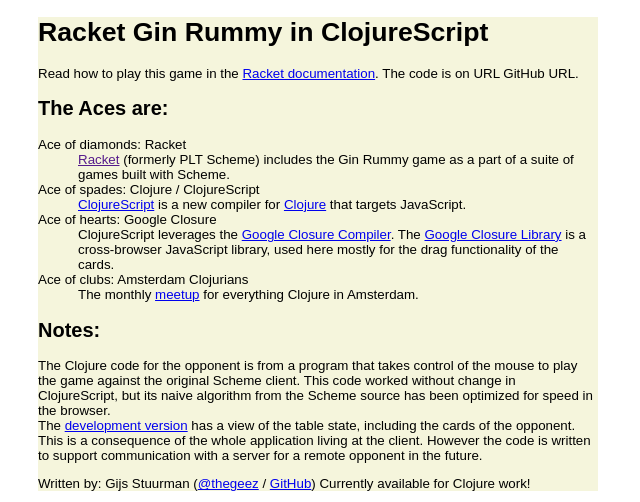
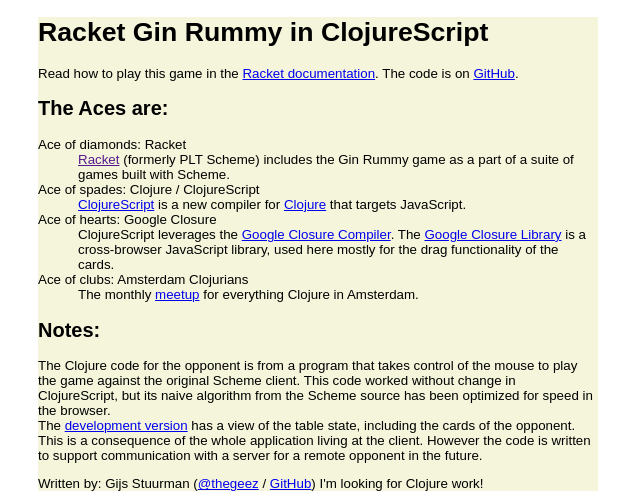
Before and after one commit to thegeez/cljs-gin, a plain HTML site: page index.html in a window 1280 px wide. Shown: the part 485-987 px from the top of the page, without its empty margins (0-640 px from the left). Drawn offline with Linux system fonts and the light colour scheme.

Commit message:
wire demo and repo urls

```diff
--- a/index.html
+++ b/index.html
@@ -31,7 +31,7 @@
       <h1>Racket Gin Rummy in ClojureScript</h1>
       <p>Read how to play this game in
       the <a href="http://docs.racket-lang.org/games/ginrummy.html">Racket
-      documentation</a>. The code is on URL GitHub URL.</p>
+      documentation</a>. The code is on <a href="https://github.com/thegeez/cljs-gin">GitHub</a>.</p>
       <h2>The Aces are:</h2>
       <dl>
         <dt>Ace of diamonds: Racket</dt>
@@ -64,7 +64,7 @@
       <p>Written by: Gijs Stuurman
       (<a href="http://twitter.com/thegeez">@thegeez</a>
       / <a href="https://github.com/thegeez">GitHub</a>)
-        Currently available for Clojure work!
+        I'm looking for Clojure work!
     </div>
     <script type="text/javascript" src="gin.js"></script>
     <script>
```
Also changed, not shown: index-dev.html (+3 -0 lines).
